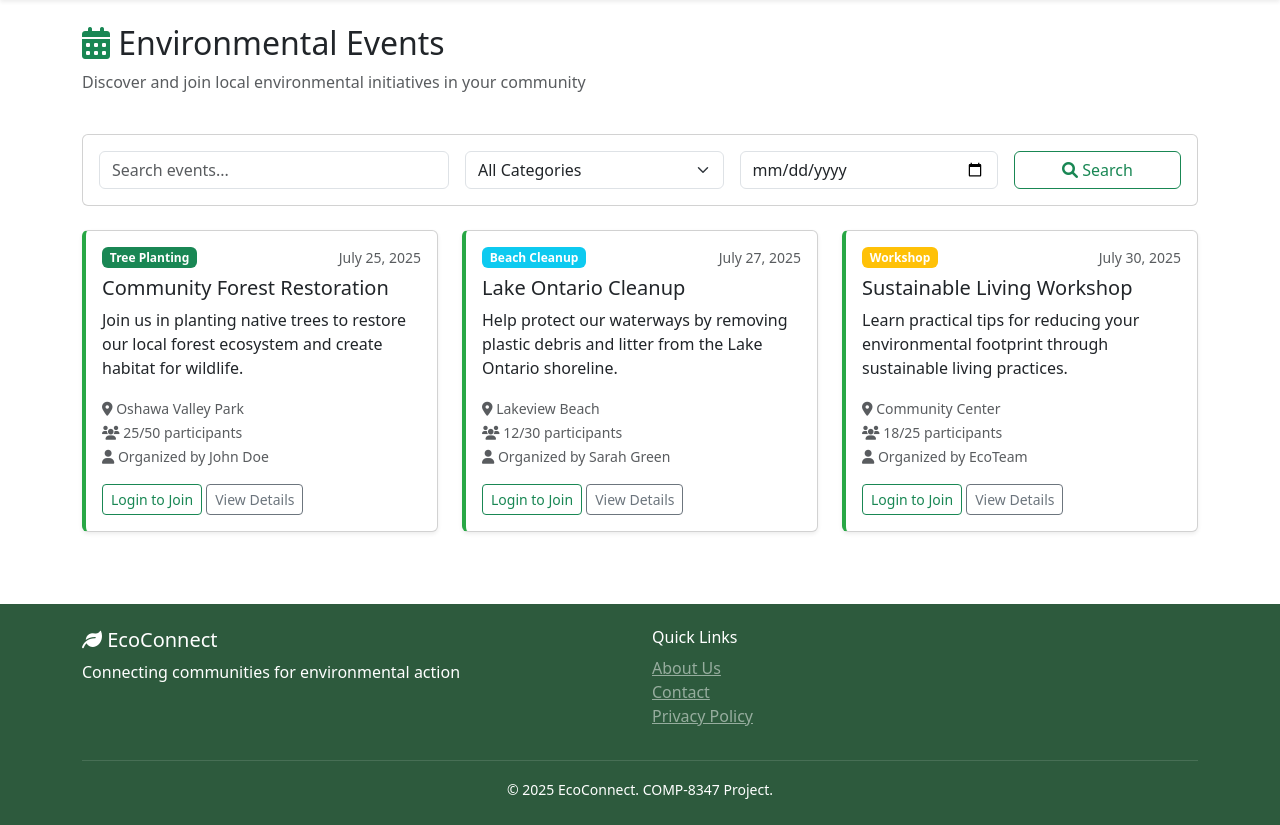
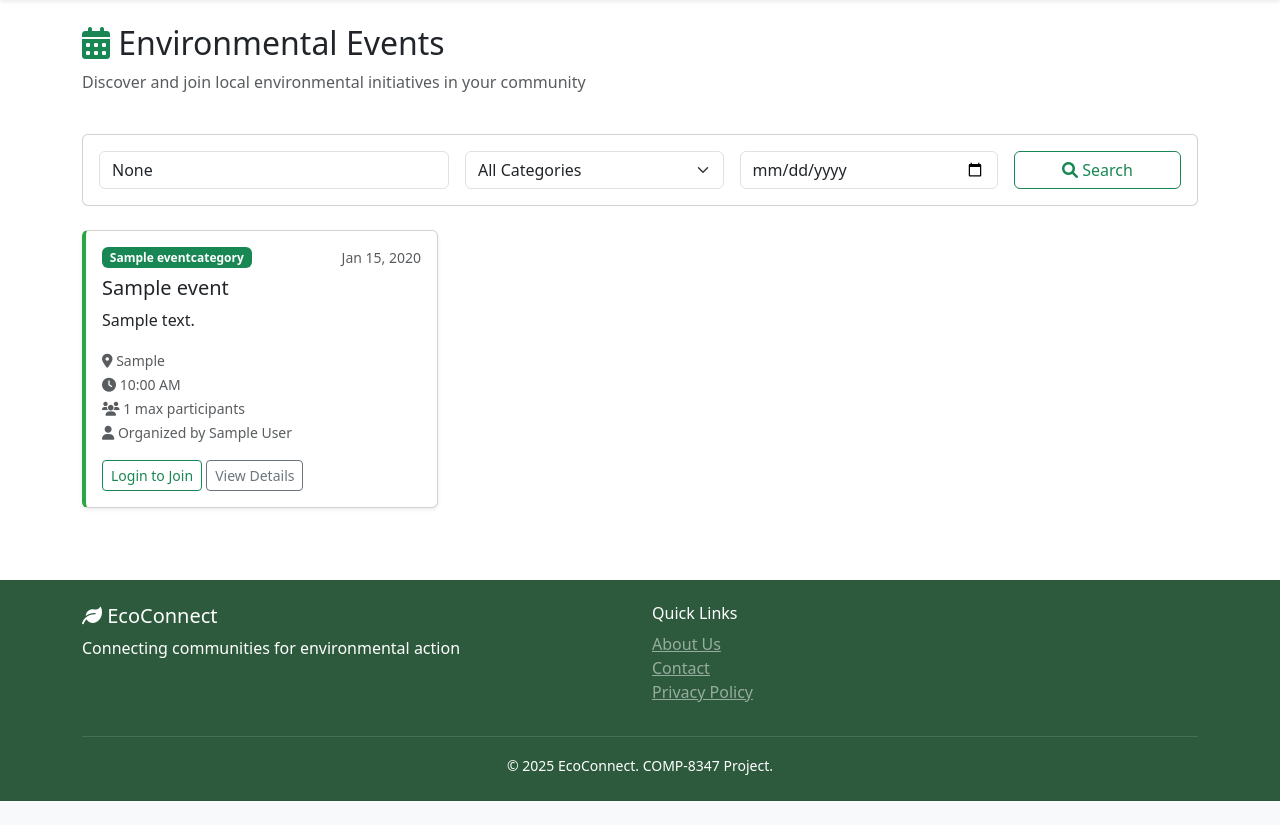
Before and after one commit to Vansh7388/ecoconnect-django, a Django app: page /events/ in a window 1280 px wide. Shown: the part 56-881 px from the top of the page. After the commit the page ends 857 px from the top, so only its background shows below. Run offline with Django 5.2, Linux system fonts and the light colour scheme; tables that the repository leaves empty hold one stand-in row (values such as "Sample post").

Commit message:
Complete working event system with real database integration, functional search/filters, and professional UI - Core platform functionality complete

```diff
--- a/events/views.py
+++ b/events/views.py
@@ -1,8 +1,58 @@
-from django.shortcuts import render
+from django.shortcuts import render, redirect
+from django.contrib.auth.decorators import login_required
+from django.contrib import messages
 from django.http import HttpResponse
+from .forms import EventCreationForm
+from .models import Event, EventCategory
+from django.db.models import Q
 
 def event_list(request):
-    return render(request, 'events/event_list.html')
+    events = Event.objects.all().order_by('date_time')
 
+    # Handle search functionality
+    search_query = request.GET.get('search')
+    category_filter = request.GET.get('category')
+    date_filter = request.GET.get('date')
+
+    if search_query:
+        events = events.filter(
+            Q(title__icontains=search_query) |
+            Q(description__icontains=search_query) |
+            Q(location__icontains=search_query)
+        )
+
+    if category_filter:
+        events = events.filter(category__name__icontains=category_filter)
+
+    if date_filter:
+        events = events.filter(date_time__date=date_filter)
+
+    # Get categories for the filter dropdown
+    categories = EventCategory.objects.all()
+
+    context = {
+        'events': events,
+        'categories': categories,
+        'search_query': search_query,
+        'category_filter': category_filter,
+        'date_filter': date_filter,
+    }
+
+    return render(request, 'events/event_list.html', context)
+
+@login_required
 def create_event(request):
-    return HttpResponse("<h1>Create Event</h1><p>Coming Soon...</p>")
+    if request.method == 'POST':
+        form = EventCreationForm(request.POST)
+        if form.is_valid():
+            event = form.save(commit=False)
+            event.organizer = request.user  # Set the current user as organizer
+            event.save()
+            messages.success(request, f'Event "{event.title}" created successfully!')
+            return redirect('events:event_list')
+        else:
+            messages.error(request, 'Please correct the errors below.')
+    else:
+        form = EventCreationForm()
+
+    return render(request, 'events/create_event.html', {'form': form})
--- a/templates/events/event_list.html
+++ b/templates/events/event_list.html
@@ -24,20 +24,20 @@
         <div class="card-body">
             <form method="get" class="row g-3">
                 <div class="col-md-4">
-                    <input type="text" class="form-control" name="search" placeholder="Search events..."
-                           value="{{ request.GET.search }}">
+                    <input type="text" class="form-control" name="search" placeholder="Search events..." value="{{ search_query }}">
                 </div>
                 <div class="col-md-3">
                     <select class="form-select" name="category">
                         <option value="">All Categories</option>
-                        <option value="tree_planting">Tree Planting</option>
-                        <option value="beach_cleanup">Beach Cleanup</option>
-                        <option value="workshop">Workshop</option>
-                        <option value="recycling">Recycling Drive</option>
+                        {% for category in categories %}
+                            <option value="{{ category.name }}" {% if category_filter == category.name %}selected{% endif %}>
+                                {{ category.name }}
+                            </option>
+                        {% endfor %}
                     </select>
                 </div>
                 <div class="col-md-3">
-                    <input type="date" class="form-control" name="date" value="{{ request.GET.date }}">
+                    <input type="date" class="form-control" name="date" value="{{ date_filter }}">
                 </div>
                 <div class="col-md-2">
                     <button type="submit" class="btn btn-outline-success w-100">
@@ -50,21 +50,22 @@
 
     <!-- Events Grid -->
     <div class="row">
-        <!-- Sample Event Cards (will be replaced with real data) -->
+        {% for event in events %}
         <div class="col-md-6 col-lg-4 mb-4">
             <div class="card card-eco h-100 shadow-sm">
                 <div class="card-body">
                     <div class="d-flex justify-content-between align-items-start mb-2">
-                        <span class="badge bg-success">Tree Planting</span>
-                        <small class="text-muted">July 25, 2025</small>
+                        <span class="badge bg-success">{{ event.category.name }}</span>
+                        <small class="text-muted">{{ event.date_time|date:"M d, Y" }}</small>
                     </div>
-                    <h5 class="card-title">Community Forest Restoration</h5>
-                    <p class="card-text">Join us in planting native trees to restore our local forest ecosystem and create habitat for wildlife.</p>
+                    <h5 class="card-title">{{ event.title }}</h5>
+                    <p class="card-text">{{ event.description|truncatewords:20 }}</p>
                     <div class="mb-3">
                         <small class="text-muted">
-                            <i class="fas fa-map-marker-alt"></i> Oshawa Valley Park<br>
-                            <i class="fas fa-users"></i> 25/50 participants<br>
-                            <i class="fas fa-user"></i> Organized by John Doe
+                            <i class="fas fa-map-marker-alt"></i> {{ event.location }}<br>
+                            <i class="fas fa-clock"></i> {{ event.date_time|date:"g:i A" }}<br>
+                            <i class="fas fa-users"></i> {{ event.max_participants }} max participants<br>
+                            <i class="fas fa-user"></i> Organized by {{ event.organizer.first_name }} {{ event.organizer.last_name }}
                         </small>
                     </div>
                     {% if user.is_authenticated %}
@@ -80,78 +81,26 @@
                 </div>
             </div>
         </div>
-
-        <div class="col-md-6 col-lg-4 mb-4">
-            <div class="card card-eco h-100 shadow-sm">
-                <div class="card-body">
-                    <div class="d-flex justify-content-between align-items-start mb-2">
-                        <span class="badge bg-info">Beach Cleanup</span>
-                        <small class="text-muted">July 27, 2025</small>
-                    </div>
-                    <h5 class="card-title">Lake Ontario Cleanup</h5>
-                    <p class="card-text">Help protect our waterways by removing plastic debris and litter from the Lake Ontario shoreline.</p>
-                    <div class="mb-3">
-                        <small class="text-muted">
-                            <i class="fas fa-map-marker-alt"></i> Lakeview Beach<br>
-                            <i class="fas fa-users"></i> 12/30 participants<br>
-                            <i class="fas fa-user"></i> Organized by Sarah Green
-                        </small>
-                    </div>
-                    {% if user.is_authenticated %}
-                        <button class="btn btn-success btn-sm">
-                            <i class="fas fa-plus"></i> Join Event
-                        </button>
+        {% empty %}
+        <!-- No Events Message -->
+        <div class="col-12">
+            <div class="text-center py-5">
+                <i class="fas fa-calendar-times fa-4x text-muted mb-3"></i>
+                <h4>No Events Found</h4>
+                <p class="text-muted">
+                    {% if search_query or category_filter or date_filter %}
+                        No events match your search criteria. Try adjusting your filters.
                     {% else %}
-                        <a href="{% url 'users:login' %}" class="btn btn-outline-success btn-sm">
-                            Login to Join
-                        </a>
+                        No events have been created yet. Be the first to organize an environmental initiative!
                     {% endif %}
-                    <a href="#" class="btn btn-outline-secondary btn-sm">View Details</a>
-                </div>
+                </p>
+                {% if user.is_authenticated %}
+                    <a href="{% url 'events:create_event' %}" class="btn btn-success">
+                        <i class="fas fa-plus"></i> Create the First Event
+                    </a>
+                {% endif %}
             </div>
         </div>
-
-        <div class="col-md-6 col-lg-4 mb-4">
-            <div class="card card-eco h-100 shadow-sm">
-                <div class="card-body">
-                    <div class="d-flex justify-content-between align-items-start mb-2">
-                        <span class="badge bg-warning">Workshop</span>
-                        <small class="text-muted">July 30, 2025</small>
-                    </div>
-                    <h5 class="card-title">Sustainable Living Workshop</h5>
-                    <p class="card-text">Learn practical tips for reducing your environmental footprint through sustainable living practices.</p>
-                    <div class="mb-3">
-                        <small class="text-muted">
-                            <i class="fas fa-map-marker-alt"></i> Community Center<br>
-                            <i class="fas fa-users"></i> 18/25 participants<br>
-                            <i class="fas fa-user"></i> Organized by EcoTeam
-                        </small>
-                    </div>
-                    {% if user.is_authenticated %}
-                        <button class="btn btn-success btn-sm">
-                            <i class="fas fa-plus"></i> Join Event
-                        </button>
-                    {% else %}
-                        <a href="{% url 'users:login' %}" class="btn btn-outline-success btn-sm">
-                            Login to Join
-                        </a>
-                    {% endif %}
-                    <a href="#" class="btn btn-outline-secondary btn-sm">View Details</a>
-                </div>
-            </div>
-        </div>
+        {% endfor %}
     </div>
-
-    <!-- No Events Message (when applicable) -->
-    <div class="text-center py-5" style="display: none;">
-        <i class="fas fa-calendar-times fa-4x text-muted mb-3"></i>
-        <h4>No Events Found</h4>
-        <p class="text-muted">Try adjusting your search criteria or check back later for new events.</p>
-        {% if user.is_authenticated %}
-            <a href="{% url 'events:create_event' %}" class="btn btn-success">
-                <i class="fas fa-plus"></i> Create the First Event
-            </a>
-        {% endif %}
-    </div>
-</div>
 {% endblock %}
```
Also changed, not shown: templates/events/create_event.html (added, +141 -0 lines).
